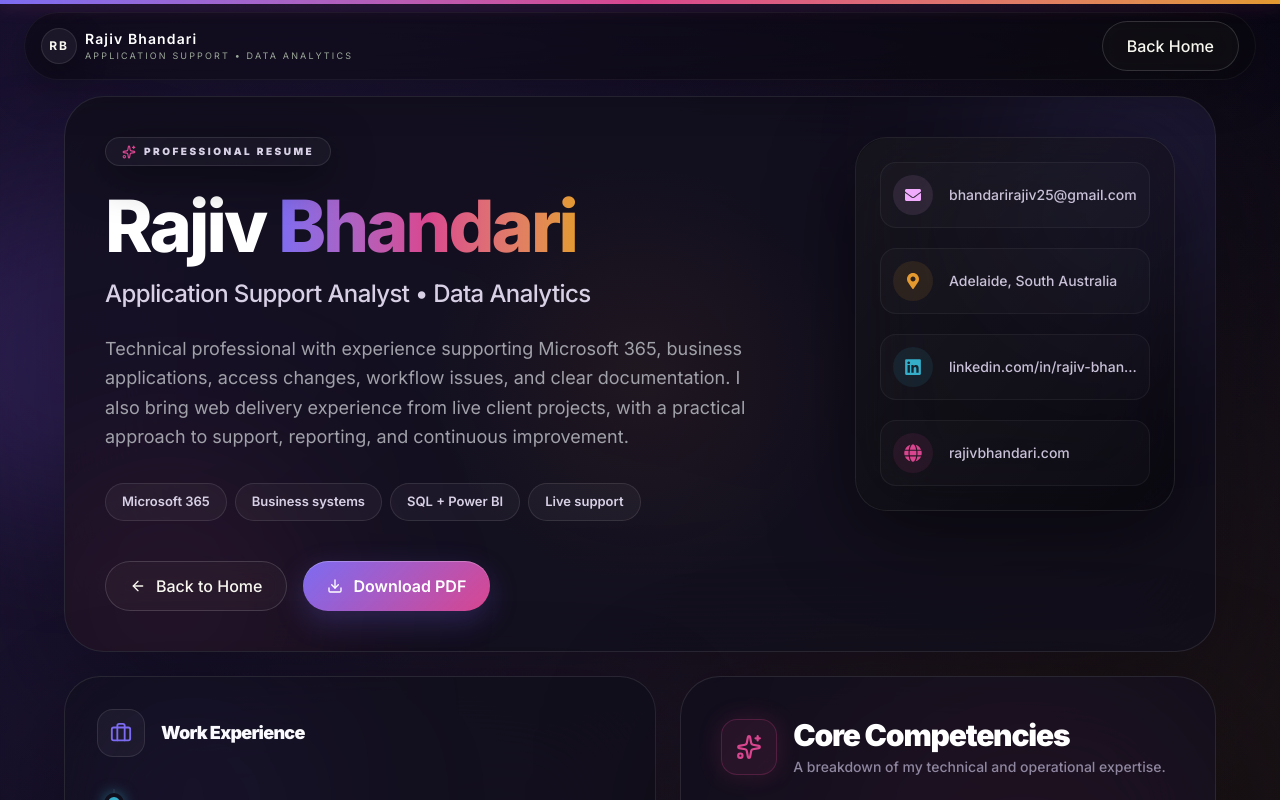
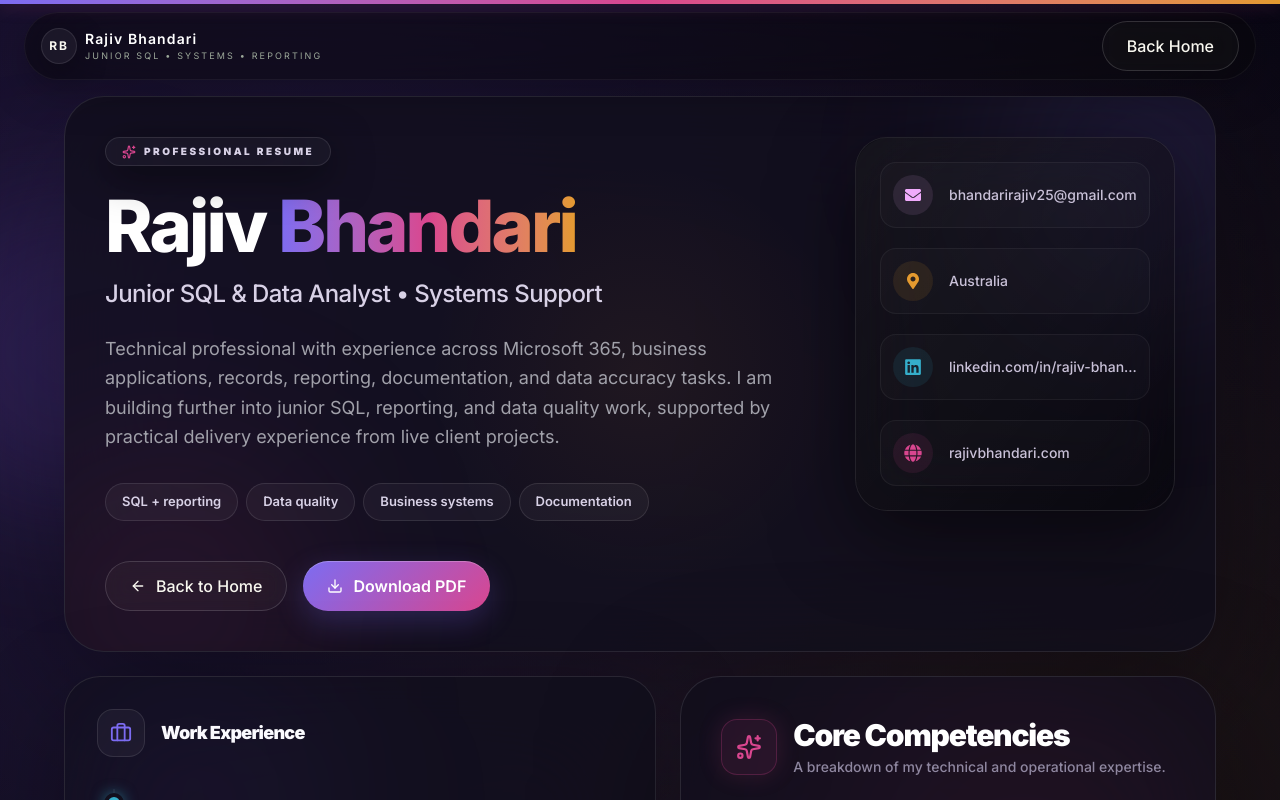
Before and after one commit to prodev1996/portfolio, a Next.js app: page /resume in a window 1280 px wide. Shown: the top 800 px of the page. Built offline with nearby package versions, Linux system fonts and the light colour scheme.

Commit message:
Reframe portfolio for junior SQL roles

```diff
--- a/app/layout.tsx
+++ b/app/layout.tsx
@@ -23,18 +23,18 @@ const outfit = Outfit({
 export const metadata: Metadata = {
   metadataBase: new URL("https://www.rajivbhandari.com"),
   title: {
-    default: "Rajiv Bhandari | Application Support Analyst & Data Analytics",
+    default: "Rajiv Bhandari | Junior SQL & Data Analyst",
     template: "%s | Rajiv Bhandari",
   },
   description:
-    "Portfolio of Rajiv Bhandari, an Adelaide-based application support professional building toward data analytics with experience across Microsoft 365, business systems, troubleshooting, SQL, Power BI, and reporting.",
+    "Portfolio of Rajiv Bhandari, a junior SQL and data-focused systems candidate with experience across support, reporting, data validation, Microsoft 365, and business systems.",
   alternates: {
     canonical: "https://www.rajivbhandari.com",
   },
   openGraph: {
-    title: "Rajiv Bhandari | Application Support Analyst & Data Analytics",
+    title: "Rajiv Bhandari | Junior SQL & Data Analyst",
     description:
-      "Application support, Microsoft 365, business systems, SQL, Power BI, reporting, and client project delivery for Adelaide teams and businesses.",
+      "Junior SQL, reporting, data validation, Microsoft 365, business systems, and practical delivery experience for Australian teams and businesses.",
     url: "https://www.rajivbhandari.com",
     siteName: "Rajiv Bhandari Portfolio",
     type: "profile",
@@ -49,9 +49,9 @@ export const metadata: Metadata = {
   },
   twitter: {
     card: "summary_large_image",
-    title: "Rajiv Bhandari | Application Support Analyst & Data Analytics",
+    title: "Rajiv Bhandari | Junior SQL & Data Analyst",
     description:
-      "Adelaide-based application support professional building toward data analytics with Microsoft 365, business systems, SQL, Power BI, and reporting.",
+      "Junior SQL and data-focused systems candidate with experience in reporting, validation, Microsoft 365, and business systems.",
     images: ["/og-image.png"],
   },
   keywords: [
@@ -59,20 +59,22 @@ export const metadata: Metadata = {
     "ICT Support",
     "IT Support",
     "Service Desk",
-    "Application Support Analyst",
+    "Junior SQL Developer",
+    "Data Analyst",
     "Microsoft 365",
     "SharePoint",
     "Active Directory",
     "Business Systems",
     "Reporting",
-    "Data Analytics",
+    "Data Quality",
     "SQL",
     "Power BI",
+    "Data Migration",
     "Web Delivery",
     "React",
     "Next.js",
     "Django",
-    "Adelaide",
+    "Australia",
   ],
   authors: [
     {
--- a/components/AssistantWidget.tsx
+++ b/components/AssistantWidget.tsx
@@ -21,25 +21,25 @@ const assistantTabs = {
   Work: {
     question: "show me your work",
     answer:
-      "I have delivered and maintained live client websites, including deployment, DNS, SSL, content updates, and post-launch support.",
-    highlights: ["Glide Education", "Prime Roof Care", "Deployment + support"],
+      "My portfolio projects show practical delivery habits: gathering requirements, updating production sites, documenting changes, and supporting work after launch.",
+    highlights: ["Live client work", "Versioned delivery", "Post-launch support"],
   },
   "About me": {
     question: "tell me more about yourself",
     answer:
-      "I am an Adelaide-based application support professional focused on Microsoft 365, business systems, access support, documentation, SQL, and Power BI.",
-    highlights: ["Adelaide based", "Application support", "Data direction"],
+      "I am a junior SQL and data-focused systems candidate with experience in support, documentation, reporting, Microsoft 365, and business applications.",
+    highlights: ["Junior SQL", "Systems", "Reporting"],
   },
   Skills: {
     question: "what skills do you bring?",
     answer:
-      "My strongest mix is Microsoft 365 support, systems troubleshooting, reporting, and practical web delivery.",
-    highlights: ["Microsoft 365", "SQL + Power BI", "React + Next.js"],
+      "My strongest mix is SQL and reporting growth, data validation, documentation, business systems support, and practical delivery discipline.",
+    highlights: ["SQL + Power BI", "Data validation", "Business systems"],
   },
   Contact: {
     question: "how can I contact you?",
     answer:
-      "Email me, connect on LinkedIn, or use the direct message form. I am open to application support, business systems, and reporting-focused roles in Adelaide.",
+      "Email me, connect on LinkedIn, or use the direct message form. I am open to junior SQL, reporting, data-focused systems, and business support roles.",
     actions: [
       { label: "Email", href: "mailto:bhandarirajiv25@gmail.com" },
       {
@@ -63,8 +63,8 @@ type ChatMessage = {
 const initialChatMessages: ChatMessage[] = [
   {
     role: "assistant",
-    text: "Hi, I am Rajiv's portfolio assistant. Ask me about his experience, projects, skills, data direction, or how to contact him.",
-    highlights: ["Experience", "Projects", "Skills", "Contact"],
+    text: "Hi, I am Rajiv's portfolio assistant. Ask me about his junior SQL direction, reporting work, systems background, projects, or contact details.",
+    highlights: ["SQL direction", "Projects", "Skills", "Contact"],
   },
 ];
 
@@ -141,8 +141,8 @@ function getAssistantResponse(question: string): ChatMessage {
   ) {
     return {
       role: "assistant",
-      text: "I have experience across application support, ICT/data support, full-stack development, and structured reporting work.",
-      highlights: ["Application support", "Data support", "Web delivery"],
+      text: "My background combines systems support, ICT/data support, structured reporting, and development exposure that strengthens junior SQL and data-focused work.",
+      highlights: ["Systems support", "Reporting", "Data discipline"],
     };
   }
 
@@ -154,8 +154,8 @@ function getAssistantResponse(question: string): ChatMessage {
   ) {
     return {
       role: "assistant",
-      text: "I am building deeper reporting skills with SQL and Power BI, supported by dashboard and analysis projects.",
-      highlights: ["SQL", "Power BI", "Reporting projects"],
+      text: "I am building further into junior SQL, reporting, data validation, and analysis work, supported by Power BI practice and structured reporting projects.",
+      highlights: ["SQL", "Power BI", "Data validation"],
     };
   }
 
--- a/components/AttractiveFooter.tsx
+++ b/components/AttractiveFooter.tsx
@@ -29,11 +29,12 @@ export default function AttractiveFooter() {
                   Rajiv Bhandari
                 </p>
                 <p className="mt-2 text-[11px] font-bold uppercase tracking-[0.22em] text-[#9d94b3]">
-                  Application Support | Microsoft 365 | Reporting
+                  Junior SQL | Data Quality | Systems
                 </p>
                 <p className="mt-4 max-w-2xl text-sm leading-7 text-[#d8d1e6]">
-                  Built to connect support experience, reporting focus, and live
-                  client delivery into one clear career story.
+                  Built to present a junior SQL and data-focused profile shaped
+                  by support discipline, reporting work, documentation, and
+                  practical client delivery.
                 </p>
               </div>
             </div>
--- a/components/CosmicPortfolio.tsx
+++ b/components/CosmicPortfolio.tsx
@@ -49,22 +49,22 @@ const timeline = [
     year: "2022 - Now",
     role: "IT Application Support Consultant",
     place: "Freelance / Contract",
-    summary: "Supporting small business systems while owning website deployment and live updates.",
-    points: ["Microsoft 365 support", "Access and workflow issues", "Live websites maintained"],
+    summary: "Supporting small business systems, access requests, website updates, and day-to-day operational changes.",
+    points: ["Microsoft 365 and access support", "Workflow follow-through", "Production website updates"],
   },
   {
     year: "2024 - 2025",
     role: "Administrative Assistant",
     place: "SA Mushrooms",
-    summary: "Supported records, reporting, documentation, and ICT/data tasks in an operational team.",
-    points: ["ICT and data support", "Excel reporting", "Documentation improvement"],
+    summary: "Worked across records, reporting, documentation, and ICT/data support in a busy operational team.",
+    points: ["Record accuracy and reporting", "Excel and admin support", "Documentation improvement"],
   },
   {
     year: "2020 - 2022",
     role: "Full Stack Developer",
     place: "Eyden Inc",
-    summary: "Built and maintained web applications, APIs, and database-backed features.",
-    points: ["Web applications", "APIs", "Stakeholder delivery"],
+    summary: "Built and maintained web applications and database-backed features, giving me practical development foundations.",
+    points: ["Database-backed features", "API and front-end changes", "Version-controlled delivery"],
   },
   {
     year: "2017 - 2020",
@@ -78,34 +78,34 @@ const timeline = [
 const overviewProof = [
   {
     icon: ShieldCheck,
-    label: "Support mindset",
-    value: "User-first",
-    note: "Calm troubleshooting, clear communication, and reliable follow-through.",
-    playful: "Issues -> answers",
+    label: "Support discipline",
+    value: "Reliable base",
+    note: "Calm troubleshooting, clear communication, and careful follow-through.",
+    playful: "Issues -> clarity",
     accent: "from-[#7c6cf2] to-[#d9468f]",
   },
   {
     icon: Workflow,
     label: "Systems thinking",
     value: "Process-aware",
-    note: "Understanding how access, tools, workflows, and documentation connect.",
-    playful: "Tools -> workflows",
+    note: "Understanding how access, records, workflows, and documentation connect.",
+    playful: "Systems -> flow",
     accent: "from-[#35aeca] to-[#7c6cf2]",
   },
   {
     icon: Database,
     label: "Data direction",
-    value: "Reporting-focused",
-    note: "Growing SQL, Power BI, validation, and dashboard storytelling skills.",
-    playful: "Records -> insight",
+    value: "Junior growth",
+    note: "Growing SQL, reporting, validation, and data quality skills in a practical way.",
+    playful: "Records -> checks",
     accent: "from-[#20a779] to-[#35aeca]",
   },
   {
     icon: Code2,
-    label: "Build ownership",
-    value: "Live delivery",
-    note: "Real client websites, deployment, updates, and production support.",
-    playful: "Ideas -> shipped",
+    label: "Delivery exposure",
+    value: "Practical work",
+    note: "Live client websites, updates, deployment exposure, and production follow-through.",
+    playful: "Tasks -> shipped",
     accent: "from-[#e49a2f] to-[#d9468f]",
   },
 ];
@@ -148,40 +148,40 @@ const technicalSkillGroups = [
   },
   {
     icon: FaPython,
-    title: "Web Development",
-    detail: "Python, JavaScript, React, Node.js, MySQL, HTML/CSS and API work.",
-    proof: "Builds and maintains real production websites.",
+    title: "Development Foundations",
+    detail: "Python, JavaScript, React, Node.js, MySQL, HTML/CSS, and API fundamentals.",
+    proof: "Adds scripting and build confidence as I grow in data work.",
     accent: "from-[#35aeca] to-[#20a779]",
   },
   {
     icon: FaRegFileAlt,
     title: "Documentation",
-    detail: "Ticket management, knowledge articles and clear end-user explanations.",
-    proof: "Makes support repeatable and easier to hand over.",
+    detail: "Ticket management, knowledge articles, process notes, and clear end-user explanations.",
+    proof: "Helps make support and data tasks repeatable.",
     accent: "from-[#7c6cf2] to-[#e49a2f]",
   },
   {
     icon: FaDatabase,
     title: "Reporting & Data",
-    detail: "Python, SQL, Power BI, Excel reporting, data validation and dashboards.",
-    proof: "Turns operational records into clearer insight.",
+    detail: "SQL fundamentals, Power BI, Excel reporting, data validation, and record accuracy work.",
+    proof: "Turns operational records into cleaner checks and clearer insight.",
     accent: "from-[#20a779] to-[#e49a2f]",
   },
   {
     icon: FaNodeJs,
-    title: "Technical Range",
-    detail: "API support, workflow thinking, troubleshooting and production website support.",
-    proof: "Connects systems thinking with practical delivery.",
+    title: "Practical Range",
+    detail: "API basics, workflow thinking, troubleshooting, Git, and production website support.",
+    proof: "Connects analytical thinking with real delivery habits.",
     accent: "from-[#e49a2f] to-[#7c6cf2]",
   },
 ];
 
 const orbitNodes = [
   { label: "SQL", detail: "Data querying", angle: 12, tone: "from-[#7c6cf2] to-[#35aeca]" },
-  { label: "Power BI", detail: "Dashboards", angle: 76, tone: "from-[#e49a2f] to-[#d9468f]" },
-  { label: "M365", detail: "Support systems", angle: 144, tone: "from-[#35aeca] to-[#20a779]" },
-  { label: "Support", detail: "User outcomes", angle: 214, tone: "from-[#d9468f] to-[#7c6cf2]" },
-  { label: "Reporting", detail: "Clear insights", angle: 292, tone: "from-[#20a779] to-[#e49a2f]" },
+  { label: "Power BI", detail: "Reporting", angle: 76, tone: "from-[#e49a2f] to-[#d9468f]" },
+  { label: "Quality", detail: "Data checks", angle: 144, tone: "from-[#35aeca] to-[#20a779]" },
+  { label: "Systems", detail: "Business tools", angle: 214, tone: "from-[#d9468f] to-[#7c6cf2]" },
+  { label: "Validation", detail: "Careful review", angle: 292, tone: "from-[#20a779] to-[#e49a2f]" },
 ];
 
 // Interactive Bento Card with Spotlight
@@ -232,7 +232,7 @@ function TerminalBadge() {
       <div className="grid gap-1 px-4 py-3 font-mono text-[11px] text-[#d8d1e6] sm:text-xs">
         <p><span className="text-[#20a779]">&gt;</span> rajiv.path()</p>
         <p className="terminal-type text-transparent bg-clip-text bg-gradient-to-r from-[#7c6cf2] via-[#d9468f] to-[#e49a2f]">
-          support -&gt; systems -&gt; reporting -&gt; data
+          support -&gt; reporting -&gt; sql -&gt; data
         </p>
       </div>
     </motion.div>
@@ -303,7 +303,7 @@ export default function CosmicPortfolio() {
           className="pointer-events-none absolute left-1/2 top-1/2 -translate-x-1/2 -translate-y-1/2 w-full text-center mix-blend-screen"
         >
           <h1 className="text-[15vw] font-black leading-none tracking-tighter text-white/[0.03] select-none">
-            ENGINEER
+            ANALYST
           </h1>
         </motion.div>
 
@@ -326,7 +326,7 @@ export default function CosmicPortfolio() {
 
             <motion.div variants={fadeUp} className="mb-6 inline-flex items-center rounded-full border border-white/10 bg-white/[0.03] px-4 py-1.5 text-xs font-black uppercase tracking-[0.2em] text-[#d8d1e6] backdrop-blur-xl">
               <span className="mr-2 h-2 w-2 rounded-full bg-[#20a779] shadow-[0_0_8px_rgba(32,167,121,0.58)] animate-pulse" />
-              Available for new roles
+              Open to junior data roles
             </motion.div>
 
             <motion.h2
@@ -343,7 +343,7 @@ export default function CosmicPortfolio() {
               variants={fadeUp}
               className="mt-8 max-w-2xl text-lg sm:text-xl font-medium leading-relaxed text-[#a1a1aa]"
             >
-              I am an Adelaide-based IT professional focused on application support, Microsoft 365, and transforming complex workflows into clear data reporting.
+              I am a junior SQL and data-focused systems candidate with a background in support, reporting, Microsoft 365, documentation, and careful operational follow-through.
             </motion.p>
 
             <TerminalBadge />
@@ -369,7 +369,7 @@ export default function CosmicPortfolio() {
       <section id="about" className="relative z-20 mx-auto max-w-7xl px-4 py-8 lg:py-10 sm:px-6 lg:px-8 scroll-mt-28">
         <div className="mb-5 max-w-[1000px] mx-auto">
           <p className="text-xs font-black uppercase tracking-[0.3em] text-[#d9468f]">Overview</p>
-          <h2 className="mt-2 text-3xl font-black tracking-[-0.04em] text-white sm:text-4xl">Expertise Dashboard</h2>
+          <h2 className="mt-2 text-3xl font-black tracking-[-0.04em] text-white sm:text-4xl">Junior Data Profile</h2>
         </div>
 
         <div className="grid grid-cols-1 gap-3 md:grid-cols-4 md:grid-rows-2 max-w-[1000px] mx-auto">
@@ -378,13 +378,13 @@ export default function CosmicPortfolio() {
             <div className="flex h-full flex-col justify-center">
               <Sparkles className="h-6 w-6 text-[#e49a2f] mb-3" />
               <div>
-                <h3 className="text-xl font-black tracking-tight text-white mb-2">The bridge between technical & practical.</h3>
+                <h3 className="text-xl font-black tracking-tight text-white mb-2">A practical path into SQL and data work.</h3>
                 <div className="space-y-2">
                   <p className="text-sm text-[#a1a1aa] leading-snug">
-                    I don&apos;t just fix issues; I document them, analyze the data behind them using SQL and Power BI, and build robust workflows so the same problems don&apos;t happen twice.
+                    My background started in support and operations, where careful records, documentation, issue handling, and follow-through mattered every day. That is what pulled me toward SQL, reporting, and data quality work.
                   </p>
                   <p className="text-sm text-[#a1a1aa] leading-snug">
-                    Based in Adelaide, my background spans from managing complete Microsoft 365 environments and complex identity systems to developing scalable web applications. My focus is always on delivering clear, maintainable solutions that empower users and drive tangible business value.
+                    I am not presenting myself as a senior engineer yet. I am aiming for junior opportunities where I can contribute with support discipline, analytical thinking, and growing hands-on SQL, reporting, validation, and systems knowledge.
                   </p>
                 </div>
               </div>
@@ -398,9 +398,9 @@ export default function CosmicPortfolio() {
             <div className="space-y-3 relative z-10">
               {[
                 { label: "Support foundation", v: "100%" },
-                { label: "Systems confidence", v: "90%" },
-                { label: "Data analytics growth", v: "78%" },
-                { label: "Data engineering path", v: "54%" }
+                { label: "Documentation discipline", v: "92%" },
+                { label: "SQL and reporting growth", v: "74%" },
+                { label: "Data engineering path", v: "48%" }
               ].map((stat, i) => (
                 <div key={stat.label}>
                   <div className="flex justify-between text-xs font-bold text-[#c9c1d8] mb-2 uppercase tracking-wider">
@@ -454,11 +454,12 @@ export default function CosmicPortfolio() {
             Technical Toolkit
           </p>
           <h2 className="text-3xl font-black tracking-[-0.04em] text-white sm:text-4xl">
-            Support, systems, and data skills.
+            Junior SQL, systems, and data skills.
           </h2>
           <p className="mx-auto max-w-2xl text-sm leading-6 text-[#a1a1aa]">
-            A compact skill map grouped around the work I actually do: support,
-            systems, reporting, documentation, and web delivery.
+            A compact skill map grouped around the work I actually do today and
+            the data direction I am building into: systems, reporting,
+            validation, documentation, and delivery.
           </p>
         </div>
 
@@ -523,7 +524,7 @@ export default function CosmicPortfolio() {
                 Experience
               </h2>
               <p className="mt-6 text-lg leading-relaxed text-[#a1a1aa] max-w-md">
-                A track record of stepping into complex environments, untangling systems, and delivering clear results.
+                Experience that built careful habits around systems, records, support, and clear operational follow-through.
               </p>
             </div>
 
@@ -571,7 +572,12 @@ export default function CosmicPortfolio() {
         <div className="mx-auto max-w-7xl px-4 sm:px-6 lg:px-8">
           <div className="mb-8 flex flex-col items-center text-center">
             <p className="text-xs font-black uppercase tracking-[0.3em] text-[#e49a2f]">Showcase</p>
-            <h2 className="mt-2 text-4xl font-black tracking-[-0.04em] text-white sm:text-5xl">Live Client Builds</h2>
+            <h2 className="mt-2 text-4xl font-black tracking-[-0.04em] text-white sm:text-5xl">Practical Delivery Projects</h2>
+            <p className="mt-3 max-w-2xl text-sm leading-6 text-[#a1a1aa]">
+              These projects are included as proof of delivery, structure, and
+              follow-through while I continue building stronger SQL and data
+              portfolio work.
+            </p>
           </div>
 
           <div className="grid grid-cols-1 md:grid-cols-2 gap-6 lg:gap-8">
@@ -665,7 +671,7 @@ export default function CosmicPortfolio() {
             <div className="flex flex-col justify-center">
               <h2 className="text-4xl font-black tracking-[-0.04em] text-white sm:text-6xl mb-6">Let&apos;s build <br/><span className="text-[#d9468f]">together.</span></h2>
               <p className="text-lg text-[#a1a1aa] mb-10 max-w-md">
-                Open to application support, business systems, and reporting-focused roles. Let&apos;s discuss how I can bring value to your team.
+                Open to junior SQL, reporting, data-focused systems, and business support roles. Let&apos;s discuss how I can contribute and keep growing with your team.
               </p>
 
               <div className="flex flex-col gap-4 sm:flex-row">
--- a/components/Navbar.tsx
+++ b/components/Navbar.tsx
@@ -123,7 +123,7 @@ export default function Navbar() {
               Rajiv Bhandari
             </span>
             <span className="hidden text-[9px] uppercase tracking-[0.24em] text-[#9da99a] xl:inline">
-              Application Support • Data Analytics
+              Junior SQL • Systems • Reporting
             </span>
           </span>
         </Link>
--- a/components/ResumeHeader.tsx
+++ b/components/ResumeHeader.tsx
@@ -49,7 +49,7 @@ export default function ResumeHeader() {
             transition={{ delay: 0.4 }}
             className="mt-4 text-xl font-medium tracking-tight text-[#d8d1e6] sm:text-2xl"
           >
-            Application Support Analyst • Data Analytics
+            Junior SQL & Data Analyst • Systems Support
           </motion.p>
 
           <motion.p
@@ -58,11 +58,11 @@ export default function ResumeHeader() {
             transition={{ delay: 0.5 }}
             className="mt-6 max-w-2xl text-base leading-relaxed text-[#a1a1aa] sm:text-lg"
           >
-            Technical professional with experience supporting Microsoft 365,
-            business applications, access changes, workflow issues, and clear
-            documentation. I also bring web delivery experience from live client
-            projects, with a practical approach to support, reporting, and
-            continuous improvement.
+            Technical professional with experience across Microsoft 365,
+            business applications, records, reporting, documentation, and data
+            accuracy tasks. I am building further into junior SQL, reporting,
+            and data quality work, supported by practical delivery experience
+            from live client projects.
           </motion.p>
 
           <motion.div
@@ -71,7 +71,7 @@ export default function ResumeHeader() {
             transition={{ delay: 0.6 }}
             className="mt-8 flex flex-wrap gap-2"
           >
-            {["Microsoft 365", "Business systems", "SQL + Power BI", "Live support"].map((item, i) => (
+            {["SQL + reporting", "Data quality", "Business systems", "Documentation"].map((item, i) => (
               <span key={item} className="cosmic-chip" style={{ animationDelay: `${i * 0.1}s` }}>
                 {item}
               </span>
@@ -119,7 +119,7 @@ export default function ResumeHeader() {
               <div className="flex h-10 w-10 shrink-0 items-center justify-center rounded-full bg-[#e49a2f]/10 text-[#e49a2f]">
                 <FaMapMarkerAlt size={16} />
               </div>
-              <span>Adelaide, South Australia</span>
+              <span>Australia</span>
             </div>
 
             <a href="https://www.linkedin.com/in/rajiv-bhandari25/" target="_blank" rel="noopener noreferrer" className="group flex items-center gap-4 rounded-2xl border border-white/5 bg-white/[0.02] p-3 transition hover:bg-white/[0.06] hover:border-white/10">
--- a/components/ResumeTimeline.tsx
+++ b/components/ResumeTimeline.tsx
@@ -7,7 +7,7 @@ const experience = [
   {
     company: "Freelance / Contract",
     role: "IT Application Support Consultant",
-    location: "Adelaide, South Australia",
+    location: "Australia",
     period: "March 2022 - Present",
     bullets: [
       "Provided application support for small business clients across Microsoft 365 and Windows environments.",
@@ -21,7 +21,7 @@ const experience = [
   {
     company: "SA Mushrooms",
     role: "Administrative Assistant (ICT and Data Support)",
-    location: "Waterloo Corner, South Australia",
+    location: "Australia",
     period: "December 2024 - May 2025",
     bullets: [
       "Supported records, reporting, and data accuracy tasks using Microsoft tools including Excel and Microsoft 365.",
```
